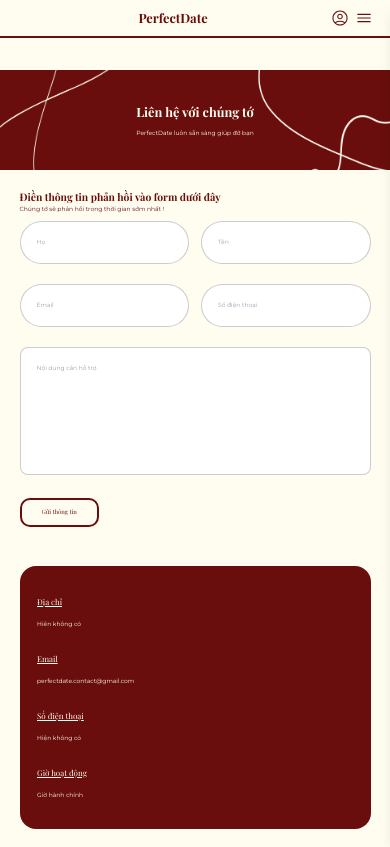
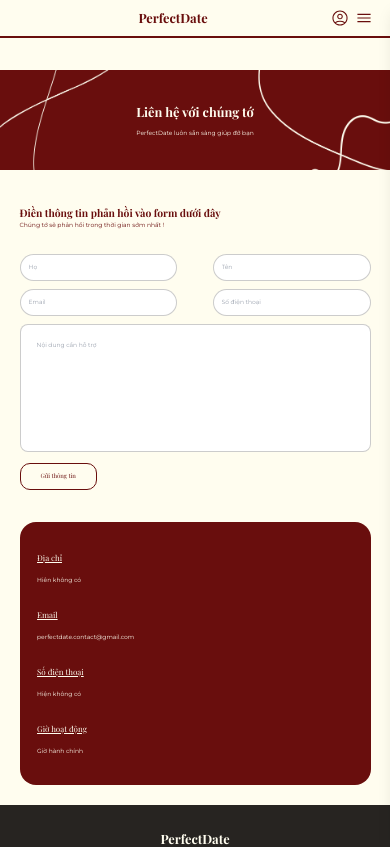
Before and after one commit to mtrine/perfectdate_FE, a Next.js app: page /contact in a window 390 px wide. Shown: the top 847 px of the page. Built offline with nearby package versions, Linux system fonts and the light colour scheme.

Commit message:
test responsive

```diff
--- a/src/app/(user)/contact/page.tsx
+++ b/src/app/(user)/contact/page.tsx
@@ -3,7 +3,7 @@ import TitleContact from "@/components/user/TitleContact"
 
 export default function ContactPage() {
     return (
-        <div>
+        <div className="flex flex-col gap-4">
             <TitleContact />
             <MainContact />
         </div>
--- a/src/app/(user)/explore/page.tsx
+++ b/src/app/(user)/explore/page.tsx
@@ -10,11 +10,9 @@ export default function App() {
   const [isVisible, setIsVisible] = useState(false);
   const ref = useRef(null);
 
-  // Lắng nghe sự kiện cuộn trang để thay đổi kích thước ảnh & background
+  // Lắng nghe sự kiện cuộn trang để thay đổi trạng thái cuộn
   useEffect(() => {
-    const handleScroll = () => {
-      setScrollY(window.scrollY);
-    };
+    const handleScroll = () => setScrollY(window.scrollY);
 
     window.addEventListener("scroll", handleScroll);
     return () => window.removeEventListener("scroll", handleScroll);
@@ -39,18 +37,24 @@ export default function App() {
   }, []);
 
   return (
+    <div className="relative w-full min-h-screen flex flex-col items-center justify-center overflow-hidden">
+      {/* Background chỉ xuất hiện khi cuộn xuống */}
       <div
-      className="flex flex-col items-center justify-center min-h-screen transition-all duration-500 w-full"
+        className="absolute top-0 left-0 w-full h-full transition-opacity duration-700 ease-in-out"
         style={{
-        backgroundImage: scrollY > 100 ? `url(${BgImage.src})`: 'none',
+          backgroundImage: scrollY > 100 ? `url(${BgImage.src})` : "none",
           backgroundSize: "cover",
           backgroundPosition: "center",
           backgroundRepeat: "no-repeat",
-        backgroundColor: scrollY > 100 ? "#FFFDEF" : "transparent", // Khi cuộn xuống, đổi sang màu nền khác
+          opacity: scrollY > 100 ? 1 : 0, // Background fade-in khi cuộn xuống
+          position: "fixed",
+          zIndex: -1,
+          transition: "opacity 0.7s ease-in-out",
         }}
-    >
+      ></div>
+
       {/* Tiêu đề */}
-      <h2 className="text-darkRed text-center text-xl md:text-2xl lg:text-3xl font-semibold px-4">
+      <h2 className="text-darkRed text-center px-4 transition-all duration-500">
         Cần gì phải đắn đo suy nghĩ về buổi hẹn khi có PerfectDate ở đây?
       </h2>
 
--- a/src/components/Button.tsx
+++ b/src/components/Button.tsx
@@ -12,8 +12,8 @@ export default function Button({ text, onClick, typeButton, type, color="darkRed
   return (
     <button
       className={`
-        border-2 font-playfair-regular transition-all duration-300 ease-in-out
-        px-5 py-2  sm:px-10 sm:py-5
+        border-[1px] font-playfair-regular transition-all duration-300 ease-in-out
+        px-5 py-2  sm:px-7 sm:py-3
         ${
           typeButton === "primary"
             ? "rounded-[100%]"
--- /dev/null
+++ b/src/components/user/AlertMatchwithPartner.tsx
@@ -0,0 +1,10 @@
+export default function AlertMatchwithPartner() {
+    return (
+        <div className="flex flex-col justify-center items-center bg-cream rounded-xl w-[50%] sm:w-[30%] px-5 py-2 sm:px-10 sm:py-5 space-y-6">
+            <h3>
+                Kết nối ngay với Partner của bạn nào!
+            </h3>
+            <div></div>
+        </div>
+    );
+}
--- a/src/components/user/FormContact.tsx
+++ b/src/components/user/FormContact.tsx
@@ -37,28 +37,33 @@ export default function FormContact() {
 
     return (
         <div className="relative"> {/* Thêm relative để alert neo vào đây nếu cần */}
-            <form onSubmit={handleSubmit(onSubmit)} className="space-y-5 py-[2%]">
-                <div className="flex gap-3">
+            <form onSubmit={handleSubmit(onSubmit)} className="space-y-2 w-full">
+                <div className="flex gap-[10%] w-full">
+                    <div className="flex flex-col w-full">
                         <Input
                             type="text"
                             placeholder="Họ"
-                        className=""
+                            className="py-2 px-2 w-full focus:border-1 focus:border-darkRed focus:outline-none"
                             {...register("familyName", { required: "Họ là bắt buộc" })}
                         />
-                    {errors.familyName && <p className="text-red-500">{errors.familyName.message}</p>}
+                        {errors.familyName && <p className="text-red-500 px-1">{errors.familyName.message}</p>}
+                    </div>
+                    <div className="flex flex-col w-full">
                         <Input
                             type="text"
                             placeholder="Tên"
-                        className=""
+                            className="py-2 px-2 w-full focus:border-darkRed focus:outline-none"
                             {...register("givenName", { required: "Tên là bắt buộc" })}
                         />
-                    {errors.givenName && <p className="text-red-500">{errors.givenName.message}</p>}
+                        {errors.givenName && <p className="text-red-500 px-1">{errors.givenName.message}</p>}
                     </div>
-                <div className="flex gap-3">
+                </div>
+                <div className="flex gap-[10%] w-full">
+                    <div className="w-full flex flex-col">
                         <Input
                             type="email"
                             placeholder="Email"
-                        className=""
+                            className="py-2 px-2 w-full focus:border-darkRed focus:outline-none"
                             {...register("email", {
                                 required: "Email là bắt buộc",
                                 pattern: {
@@ -67,22 +72,25 @@ export default function FormContact() {
                                 },
                             })}
                         />
-                    {errors.email && <p className="text-red-500">{errors.email.message}</p>}
+                        {errors.email && <p className="text-red-500 px-1">{errors.email.message}</p>}
+                    </div>
+                    <div className="w-full flex flex-col">
                         <Input
                             type="phone"
                             placeholder="Số điện thoại"
-                        className=""
+                            className="py-2 px-2 w-full focus:border-darkRed focus:outline-none"
                             {...register("phone", { required: "Số điện thoại là bắt buộc" })}
                         />
-                    {errors.phone && <p className="text-red-500">{errors.phone.message}</p>}
+                        {errors.phone && <p className="text-red-500 px-1">{errors.phone.message}</p>}
+                    </div>
                 </div>
                 <Input
                     type="textarea"
                     placeholder="Nội dung cần hỗ trợ"
-                    className=""
+                    className="focus:border-darkRed focus:outline-none"
                     {...register("message", { required: "Nội dung là bắt buộc" })}
                 />
-                {errors.message && <p className="text-red-500">{errors.message.message}</p>}
+                {errors.message && <p className="text-red-500 px-1">{errors.message.message}</p>}
                 <Button typeButton="secondary" type="submit" text="Gửi thông tin" color="darkRed" />
             </form>
 
--- a/src/components/user/InformationContact.tsx
+++ b/src/components/user/InformationContact.tsx
@@ -1,4 +1,4 @@
-import FieldInInforContact from "./FieldInInforContact";
+import FieldInInforContact from "./InputField";
 
 export default function InformationContact() {
     return (
--- a/src/components/user/MainContact.tsx
+++ b/src/components/user/MainContact.tsx
@@ -5,7 +5,7 @@ import TitleFormContact from "./TitleFormContact";
 export default function MainContact() {
     return (
     <div className="grid grid-cols-1 md:grid-cols-[2fr_1fr] gap-8 p-[5%]">
-        <div className="flex flex-col ">
+        <div className="flex flex-col gap-6 ">
             <TitleFormContact />
             <FormContact />
         </div>
--- /dev/null
+++ b/src/components/user/MatchForm.tsx
@@ -0,0 +1,7 @@
+export default function MatchForm (){
+    return(
+        <div className="flex flex-col w-full">
+
+        </div>
+    )
+}
--- a/src/components/user/TitleFormContact.tsx
+++ b/src/components/user/TitleFormContact.tsx
@@ -1,8 +1,9 @@
 export default function TitleFormContact() {
     return (
-    <>
+    <div className="gap-4">
+
         <h2  className="text-darkRed">Điền thông tin phản hồi vào form dưới đây </h2>
         <p className="text-darkRed">Chúng tớ sẽ phản hồi trong thời gian sớm nhất !</p>
-    </>
+    </div>
     )
 }
--- a/src/components/user/WeBringIt.tsx
+++ b/src/components/user/WeBringIt.tsx
@@ -4,17 +4,17 @@ import LineImage from "@/assets/images/line.png";
 import Feature from "./Feature";
 export default function WeBringIt() {
     return (
-        <div className="flex flex-col justify-center items-center py-10">
+        <div className="flex flex-col justify-center items-center py-10 ">
         <Image
           src={LineImage}
           alt="Line Image"
           className="object-fit h-full lg:h-[200px]"
         />
         <h2 className="text-darkRed font-playfair-bold text-center ">Chúng tớ mang đến...</h2>
-        <div className="flex flex-wrap sm:flex-nowrap gap-4 justify-center items-center w-full max-w-4xl mt-6 ">
-        <Feature text="Cùng nhau viết nên những buổi hẹn" hoverText=" Nhập địa điểm, phong cách, thời gian và gửi ngay cho nửa kia, không còn lo nghĩ." />
-        <Feature text="Tính năng AI gợi ý giúp bạn" hoverText="Nhập nhưng yêu cầu cơ bản cho buổi hẹn hò và để AI giúp bạn tìm địa điểm phù hợp" />
-        <Feature text="Chia sẻ & khám phá" hoverText="Chia sẻ nhanh chóng và khám phá những buổi hẹn độc đáo từ cộng đồng" />
+        <div className="flex flex-wrap sm:flex-nowrap gap-6 justify-center items-center w-[80%] max-w-4xl mt-6 ">
+          <Feature text="Cùng nhau viết nên những buổi hẹn" hoverText=" Nhập địa điểm, phong cách, thời gian và gửi ngay cho nửa kia, không còn lo nghĩ." />
+          <Feature text="Tính năng AI gợi ý giúp bạn" hoverText="Nhập nhưng yêu cầu cơ bản cho buổi hẹn hò và để AI giúp bạn tìm địa điểm phù hợp" />
+          <Feature text="Chia sẻ & khám phá" hoverText="Chia sẻ nhanh chóng và khám phá những buổi hẹn độc đáo từ cộng đồng" />
         </div>
       </div>
     )
```
Also changed, not shown: src/components/user/InputField.tsx (renamed from src/components/user/FieldInInforContact.tsx). Lines whose indentation alone changed are shown as unchanged.
